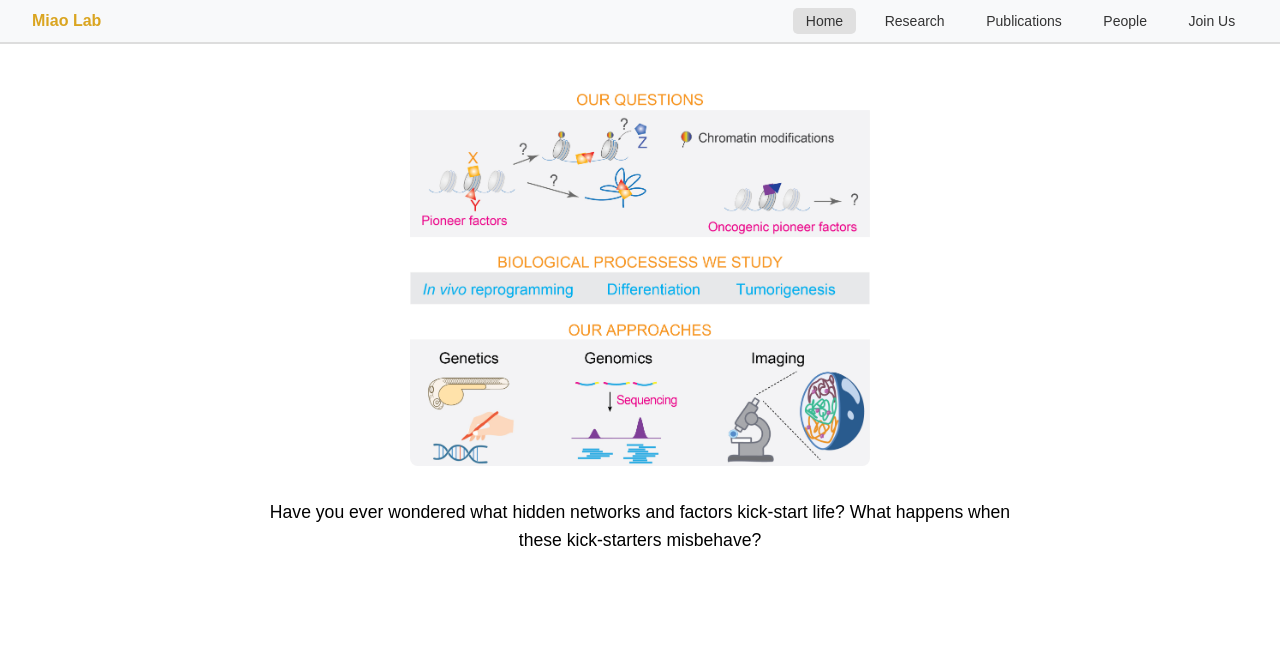
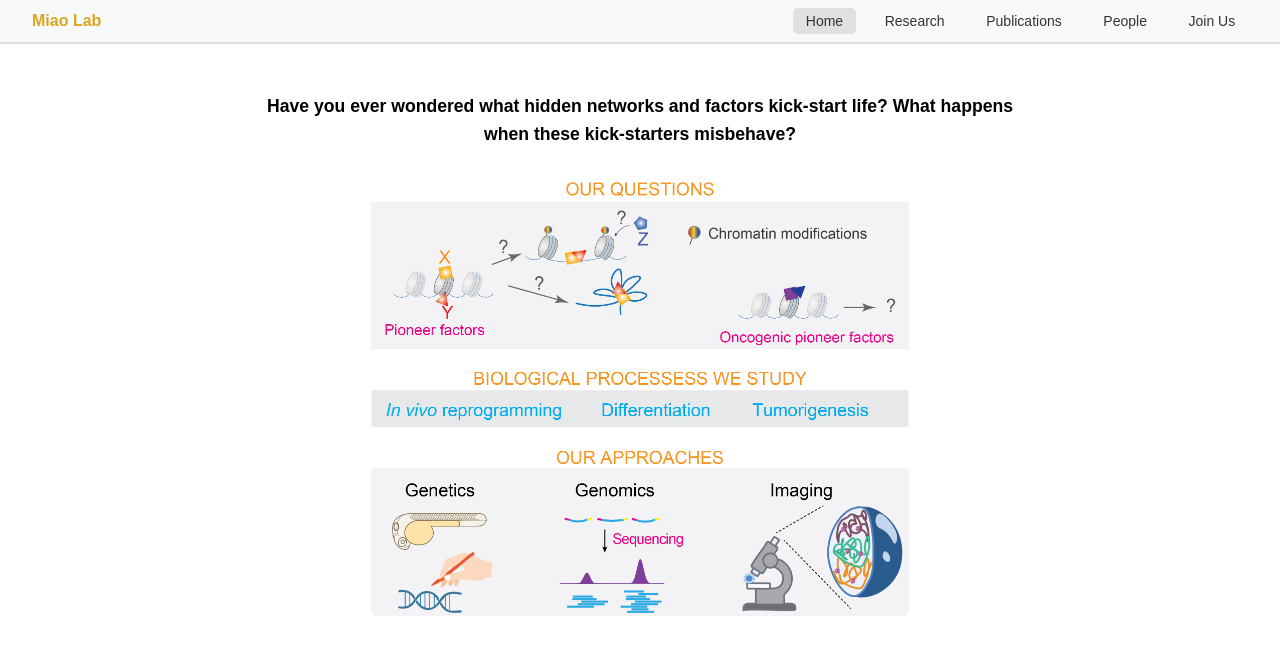
Before and after one commit to liyun-miao/lab-website, a plain HTML site: page index.html in a window 1280 px wide. Drawn offline with Linux system fonts and the light colour scheme.

Commit message:
Update Home Page

```diff
--- a/index.html
+++ b/index.html
@@ -21,10 +21,10 @@
 
   <!-- Main content -->
   <main class="content">
+    <p><b>
+      Have you ever wondered what hidden networks and factors kick-start life? What happens when these kick-starters misbehave?
+    </p></b>
     <img src="images/summary.jpg" alt="Lab Summary Image" class="summary-img">
-    <p>
-      Have you ever wondered what hidden networks and factors kick-start life? What happens when these kick-starters misbehave?
-    </p>
   </main>
 
 </body>
--- a/style.css
+++ b/style.css
@@ -142,7 +142,7 @@ body {
 }
 
 .summary-img {
-  width: 60%;   /* only affects this image */
+  width: 70%;   /* only affects this image */
 }
 
 
```
